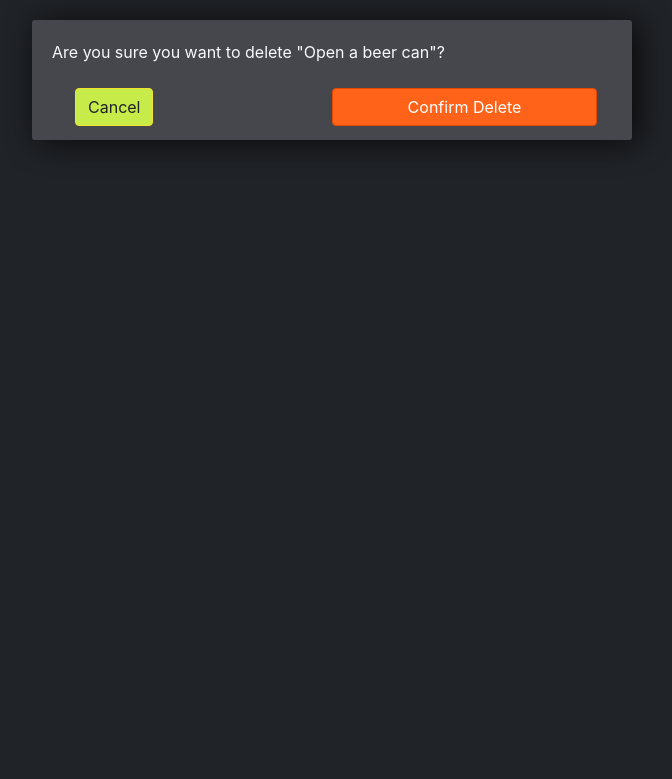
After one commit to JuanSantosGomez/todo, a Django app: page /delete_task/7/ in a window 1280 px wide. The commit adds this page. Shown: the top 779 px of the page, without its empty margins (308-980 px from the left). Run offline with Django 4.2, Linux system fonts and the light colour scheme; data comes from the database, SQL or seed files in the repository; both versions use the stored data as it was after the commit; some libraries are stand-ins or nearby versions.

Commit message:
Complete commit

```diff
--- /dev/null
+++ b/todolist/static/style.css
@@ -0,0 +1,89 @@
+body{
+    background-color: #202327;
+}
+
+input{
+    width: 100%;
+    padding: 12px 20px;
+    margin: 8px 0;
+    box-sizing: border-box;
+}
+
+.zeroed{
+    padding: 0px 0px;
+    margin: 0px 0px;
+}
+
+#container {
+
+  width: 100%;
+}
+
+#inner {
+
+  width: 100%;
+}
+
+.child {
+  float: left;
+  width: 50%;
+  height: 50px;
+
+}
+input::placeholder {
+  color: #665b5b;
+}
+
+.submit{
+    background-color: #23364d;
+}
+.marginer{
+    padding: 8px 8px;
+}
+.center-column{
+    color: #f7f9fc;
+    width:600px;
+    margin: 20px auto;
+    min-height: 120px;
+    padding:20px;
+    background-color: rgb(70, 71, 77);
+    border-radius: 3px;
+    box-shadow: 6px 2px 30px 0px rgba(0,0,0,0.75);
+}
+
+.item-row{
+    background-color: #31293a;
+    margin: 10px;
+    padding: 20px;
+    border-radius: 3px;
+    color: #fff;
+    font-size: 16px;
+    box-shadow: 0px -1px 10px -4px rgba(0,0,0,0.75);
+}
+
+.item-row-complete{
+    background-color: #44464d;
+    margin: 10px;
+    padding: 20px;
+    border-radius: 3px;
+    color: rgb(138, 138, 138);
+    font-size: 16px;
+    box-shadow: 0px -1px 10px -4px rgba(0,0,0,0.75);
+}
+
+.btn-danger{
+    background-color: #ff6219;
+    border-color: #e54900;
+}
+
+.btn-info{
+    background-color: #c7eb48;
+    border-color: #f1e42c;
+    color: #202327;
+}
+
+.btn-info:hover{
+    background-color: #619470;
+    border-color: #34692d;
+    color: #f7f9fc;
+}
--- /dev/null
+++ b/todolist/templates/todolist/confirm_delete.html
@@ -0,0 +1,23 @@
+{% include 'todolist/headers.html' %}
+<div class="center-column">
+<p>Are you sure you want to delete "{{item}}"?</p>
+<div class="container">
+    <div class="inner">
+<div class="child">
+    <div class="marginer">
+    <a class="btn btn-info" href = "{% url 'list' %}">Cancel</a>
+    </div>
+</div>
+<div class="child">
+    <form class="zeroed" method="POST" action="">
+        {%csrf_token%}
+        <input class="btn btn-danger" value="Confirm Delete" type="submit" name="Confirm"/>
+    </form>
+</div>
+</div>
+</div>
+
+
+
+
+</div>
--- /dev/null
+++ b/todolist/templates/todolist/headers.html
@@ -0,0 +1,7 @@
+<head>
+
+    {% load static %}
+    <link rel="stylesheet" href="https://stackpath.bootstrapcdn.com/bootstrap/4.3.1/css/bootstrap.min.css" integrity="sha384-ggOyR0iXCbMQv3Xipma34MD+dH/1fQ784/j6cY/iJTQUOhcWr7x9JvoRxT2MZw1T" crossorigin="anonymous">
+    <link rel="stylesheet" type="text/css" href="{% static 'style.css'%}?{% now 'U' %}">
+
+</head>
--- a/todolist/urls.py
+++ b/todolist/urls.py
@@ -1,8 +1,12 @@
 from django.urls import path
 from . import views
-
+from django.conf import settings
+from django.conf.urls.static import static
 urlpatterns = [
 
-    path('', views.index)
+    path('', views.index, name="list"),
+    path('update_task/<str:pk>/',views.updateTask,name="update_task"),
+    path('delete_task/<str:pk>/',views.deleteTask,name="delete_task")
 
-]
+
+] + static(settings.STATIC_URL, document_root=settings.STATIC_ROOT)
--- a/todolist/views.py
+++ b/todolist/views.py
@@ -1,11 +1,43 @@
-from django.shortcuts import render
+from django.shortcuts import render, redirect
 from django.http import HttpResponse
 
 from .models import *
-
+from .forms import *
 # Create your views here.
 def index(request):
     tasks = Task.objects.all()
 
-    context = {'tasks':tasks}
+    form = TaskForm()
+
+    if request.method == 'POST':
+        form = TaskForm(request.POST)
+        if form.is_valid():
+            form.save()
+        return redirect('/')
+    context = {'tasks':tasks, 'form':form}
     return render(request,'todolist/list.html',context)
+
+def updateTask(request,pk):
+    task = Task.objects.get(id=pk)
+
+    form = TaskForm(instance=task)
+
+    if request.method == 'POST':
+        form = TaskForm(request.POST, instance=task)
+        if form.is_valid():
+            form.save()
+            return redirect('/')
+
+    context = {'form':form}
+
+    return render(request,'todolist/update_list.html',context)
+
+def deleteTask(request, pk):
+    item = Task.objects.get(id=pk)
+    context = {'item':item}
+
+    if request.method == 'POST':
+        item.delete()
+        return redirect('/')
+
+    return render(request, 'todolist/confirm_delete.html',context)
```
Also changed, not shown: todolist/forms.py (added, +12 -0 lines), todolist/templates/todolist/list.html (+28 -6 lines), todolist/templates/todolist/update_list.html (added, +12 -0 lines), db.sqlite3.
